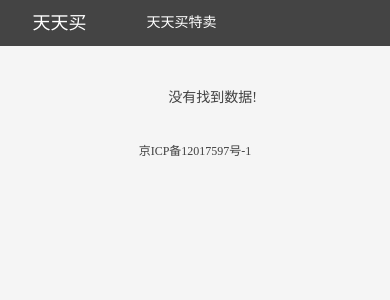
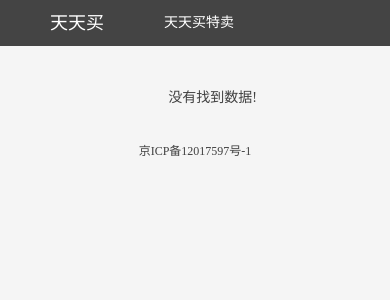
Before and after one commit to suyuwen1/idaydaybuy_old, a PHP site: page /idaydaybuy/ in a window 390 px wide. Shown: the top 300 px of the page. Run offline with PHP 8.4, Linux system fonts and the light colour scheme; data that the repository does not hold is empty; some libraries are stand-ins or nearby versions.

Commit message:
2015.2.26

```diff
--- a/css/i.css
+++ b/css/i.css
@@ -388,10 +388,8 @@
 		line-height: 20px;
 	}
 /*}*/
-@media screen and (max-width: 385px) {
-	#t-bars,#c,#read{
- 		width: auto;
- 	}
+@media screen {
+
  	.c-li-img{
  		height: auto;
  	}
@@ -452,9 +450,14 @@
 		padding: 10px 0px;
 	}
 }
+@media screen and (max-width: 385px){
+	#t-bars,#c,#read{
+ 		width: auto;
+ 	}
+}
 @media screen and (min-width: 385px) and (max-width: 695px) {
 	#t-bars,#c,#read{
- 		width: 385px;
+ 		width: 350px;
  	}
  	.tsou{
 		display: none;
--- a/header.php
+++ b/header.php
@@ -10,7 +10,7 @@
 	<meta name="description" content="<?php echo empty($description)?'天天买-我们只是产品的搬用工！':$description;?>">
 	<meta name="keywords" content="天天买,天天特卖,促销活动">
 	<link rel="stylesheet" type="text/css" href="css/font-awesome-4.2.0/css/font-awesome.min.css">
-	<link href="css/i.css" type="text/css" rel="stylesheet">
+	<link href="css/i.css" type="text/css" rel="stylesheet" media="all">
 	<script src="js/jquery-1.11.2.min.js" type="text/javascript"></script>
 	<script src="js/i.js" type="text/javascript"></script>
 </head>
```
